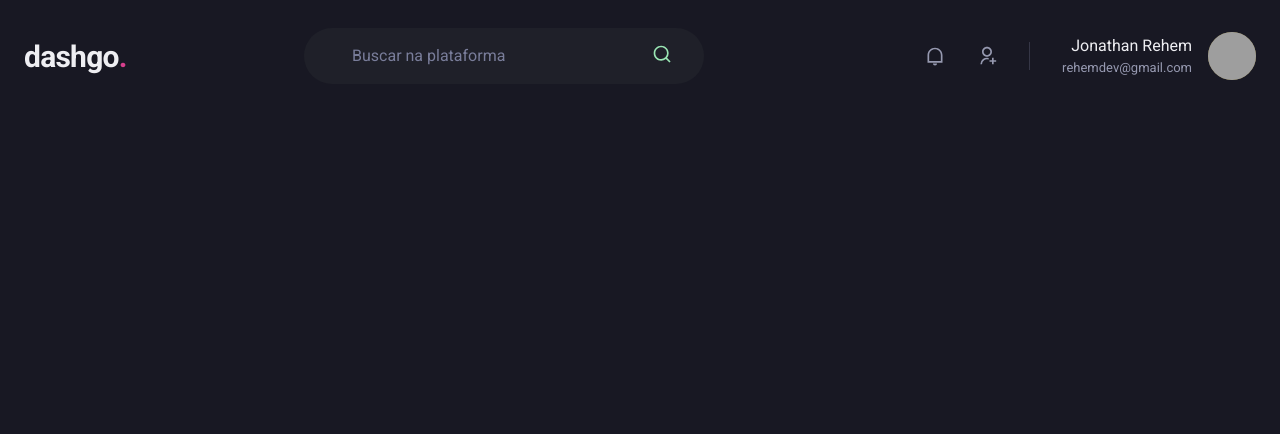
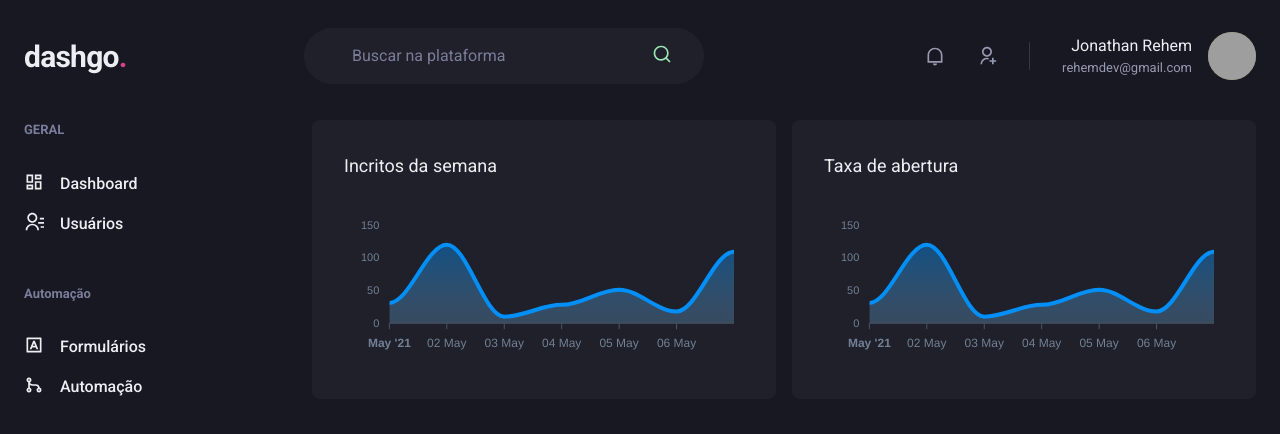
Before and after one commit to 90sRehem/dashgo, a Next.js app: page /dashboard in a window 1280 px wide. Shown: the top 434 px of the page. Built offline with nearby package versions, Linux system fonts and the light colour scheme; grey boxes are pictures that could not be loaded.

Commit message:
sidebar + dashboard charts

```diff
--- a/package.json
+++ b/package.json
@@ -11,9 +11,11 @@
     "@chakra-ui/react": "^1.6.0",
     "@emotion/react": "^11",
     "@emotion/styled": "^11",
+    "apexcharts": "^3.26.1",
     "framer-motion": "^4",
     "next": "10.2.0",
     "react": "17.0.2",
+    "react-apexcharts": "^1.3.9",
     "react-dom": "17.0.2",
     "react-icons": "^4.2.0"
   },
--- /dev/null
+++ b/src/components/Sidebar/index.js
@@ -0,0 +1,41 @@
+import Icon from "@chakra-ui/icon";
+import { Box, Link, Stack, Text } from "@chakra-ui/layout";
+import { RiContactsLine, RiDashboardLine, RiGitMergeLine, RiInputMethodLine } from "react-icons/ri";
+
+export function Sidebar() {
+    return (
+        <Box as="aside" w='64' mr='8'>
+            <Stack spacing="12" align="flex-start">
+                <Box>
+                    <Text fontWeight='bold' color='gray.400' fontSize='small'>GERAL</Text>
+                    <Stack spacing='4' mt='8' align='stretch'>
+                        <Link display='flex' align='center' >
+                            <Icon as={RiDashboardLine} fontSize='20' />
+                            <Text ml='4' fontWeight='medium'>Dashboard</Text>
+                        </Link>
+
+                        <Link display='flex' align='center' >
+                            <Icon as={RiContactsLine} fontSize='20' />
+                            <Text ml='4' fontWeight='medium'>Usuários</Text>
+                        </Link>
+                    </Stack>
+                </Box>
+
+                <Box>
+                    <Text fontWeight='bold' color='gray.400' fontSize='small'>Automação</Text>
+                    <Stack spacing='4' mt='8' align='stretch'>
+                        <Link display='flex' align='center' >
+                            <Icon as={RiInputMethodLine} fontSize='20' />
+                            <Text ml='4' fontWeight='medium'>Formulários</Text>
+                        </Link>
+
+                        <Link display='flex' align='center' >
+                            <Icon as={RiGitMergeLine} fontSize='20' />
+                            <Text ml='4' fontWeight='medium'>Automação</Text>
+                        </Link>
+                    </Stack>
+                </Box>
+            </Stack>
+        </Box>
+    )
+}
--- a/src/pages/dashboard.tsx
+++ b/src/pages/dashboard.tsx
@@ -1,7 +1,99 @@
+import { Flex, SimpleGrid, Box, Text, theme } from "@chakra-ui/react";
+import dynamic from 'next/dynamic'
 import { Header } from "../components/Header";
+import { Sidebar } from '../components/Sidebar'
+const Chart = dynamic(() => import('react-apexcharts'), {
+    ssr: false,
+})
 
 export default function Dashboard() {
+    const options = {
+        chart: {
+            toolbar: {
+                show: false,
+            },
+            zoom: {
+                enabled: false,
+            },
+            foreColor: theme.colors.gray[500]
+        },
+        grid: {
+            show: false,
+        },
+        dataLabels: {
+            enabled: false,
+        },
+        tooltip: {
+            enabled: false,
+        },
+        xaxis: {
+            type: 'datetime',
+            axisBorder: {
+                color: theme.colors.gray[600],
+            },
+            axisTicks: {
+                color: theme.colors.gray[600],
+            },
+            categories: [
+                '2021-05-01T00:00:00.000Z',
+                '2021-05-02T00:00:00.000Z',
+                '2021-05-03T00:00:00.000Z',
+                '2021-05-04T00:00:00.000Z',
+                '2021-05-05T00:00:00.000Z',
+                '2021-05-06T00:00:00.000Z',
+                '2021-05-07T00:00:00.000Z',
+            ]
+        },
+        // fill: {
+        //     opacity: 0.3,
+        //     type: 'gradient',
+        //     gradient: {
+        //         shade: 'dark',
+        //         opacityFrom: 0.7,
+        //         opacityTo: 0.7,
+        //     }
+        // }
+    }
+
+    const series = [
+        { name: 'series1', data: [31, 120, 10, 28, 51, 18, 109] }
+    ]
+
     return (
-        <Header />
+        <Flex direction='column' h="100vh">
+            <Header />
+
+            <Flex
+                w="100%"
+                my='6'
+                maxWidth={1480}
+                mx='auto
+                ' px='6'
+            >
+                <Sidebar />
+
+                <SimpleGrid flex='1' gap='4' minChildWidth="320px" align='flex-start'>
+                    <Box
+                        p='8'
+                        bg='gray.800'
+                        borderRadius={8}
+                        pb='4'
+                    >
+                        <Text fontSize='large' mb='4'>Incritos da semana</Text>
+                        <Chart type='area' height={160} options={options} series={series} />
+                    </Box>
+
+                    <Box
+                        p='8'
+                        bg='gray.800'
+                        borderRadius={8}
+                        pb='4'
+                    >
+                        <Text fontSize='large' mb='4'>Taxa de abertura</Text>
+                        <Chart type='area' height={160} options={options} series={series} />
+                    </Box>
+                </SimpleGrid>
+            </Flex>
+        </Flex>
     )
 }
```
Also changed, not shown: 1 other file (tests, documents, lock files or other folders).
